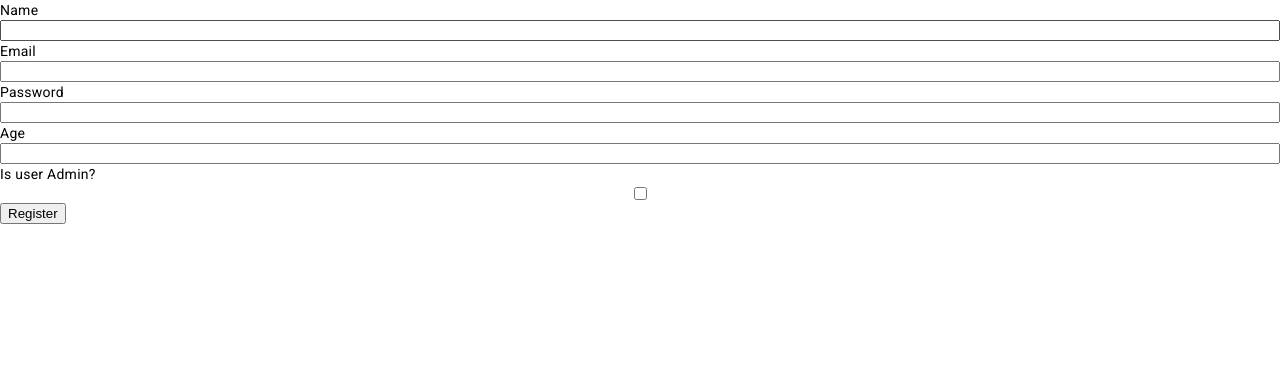
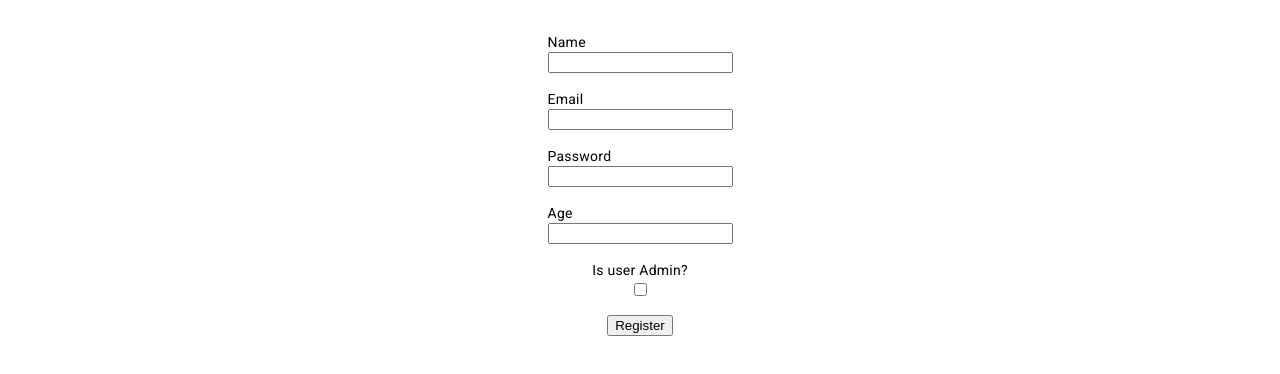
Before and after one commit to Ali-tavakoli95/Banana, an Angular app in the folder client/: page / in a window 1280 px wide. Shown: the top 374 px of the page. Built offline with nearby package versions, Linux system fonts and the light colour scheme.

Commit message:
some styling

```diff
--- a/client/src/app/app.component.html
+++ b/client/src/app/app.component.html
@@ -1,21 +1,28 @@
 <form [formGroup]="userFg">
+    <div>
         <label for="username">Name</label>
         <input formControlName="nameCtrl" id="username" type="text">
-
+    </div>
+    <div>
         <label for="email">Email</label>
         <input formControlName="emailCtrl" id="email" type="email">
-
+    </div>
+    <div>
         <label for="password">Password</label>
         <input formControlName="passwordCtrl" id="password" type="password">
-
+    </div>
+    <div>
         <label for="age">Age</label>
         <input formControlName="ageCtrl" id="age" type="number">
-
+    </div>
+    <div>
         <label for="isAdmin">Is user Admin?</label>
         <input formControlName="isAdminCtrl" id="isAdmin" type="checkbox">
+    </div>
+
+    <button (click)="registerUser()">Register</button>
 </form>
 
-<button (click)="registerUser()">Register</button>
 
 <h5>{{userRes?.name}}</h5>
 <h5>{{userRes?.email}}</h5>
--- a/client/src/app/app.component.scss
+++ b/client/src/app/app.component.scss
@@ -1,4 +1,13 @@
-form{
+form {
+    margin-top: 2rem;
     display: flex;
     flex-direction: column;
+    // justify-content: center;
+    align-items: center;
+    gap: 1rem;
+
+    div {
+        display: flex;
+        flex-direction: column;
+    }
 }
```
Lines whose indentation alone changed are shown as unchanged.
